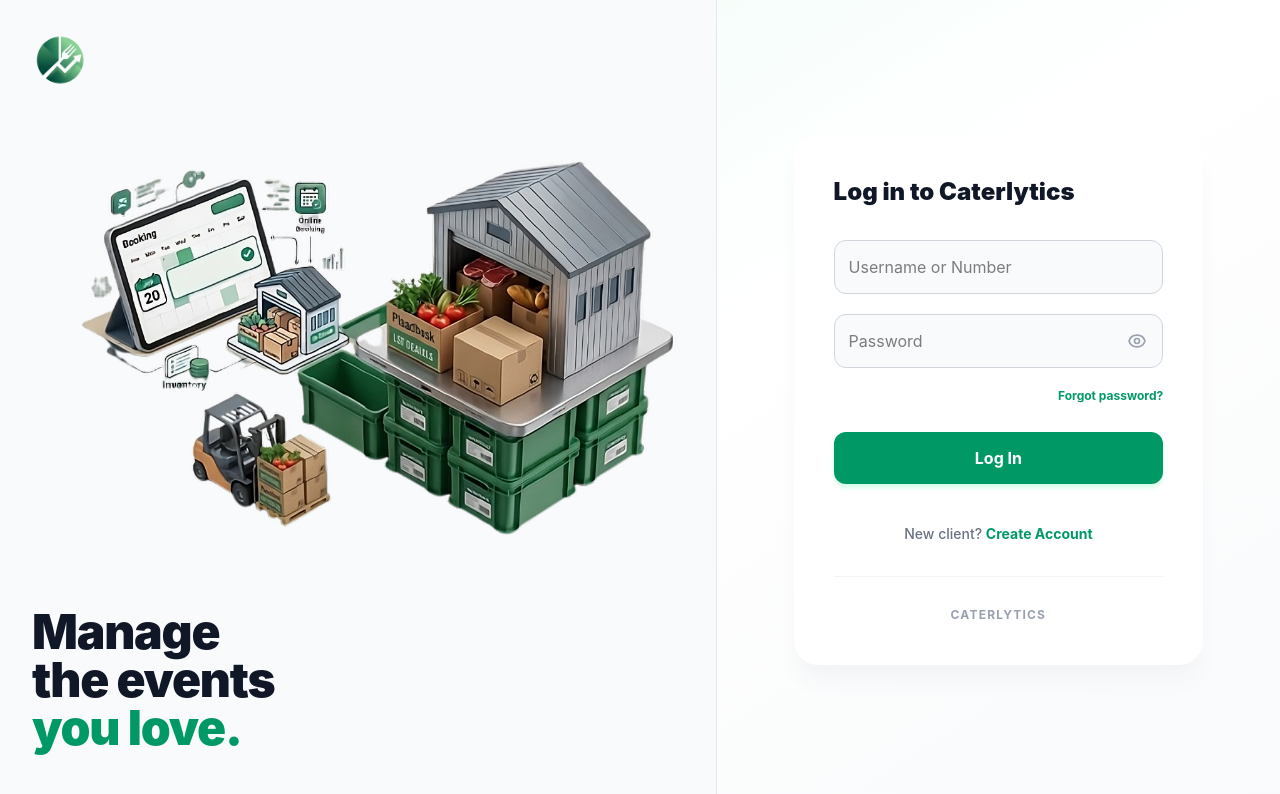
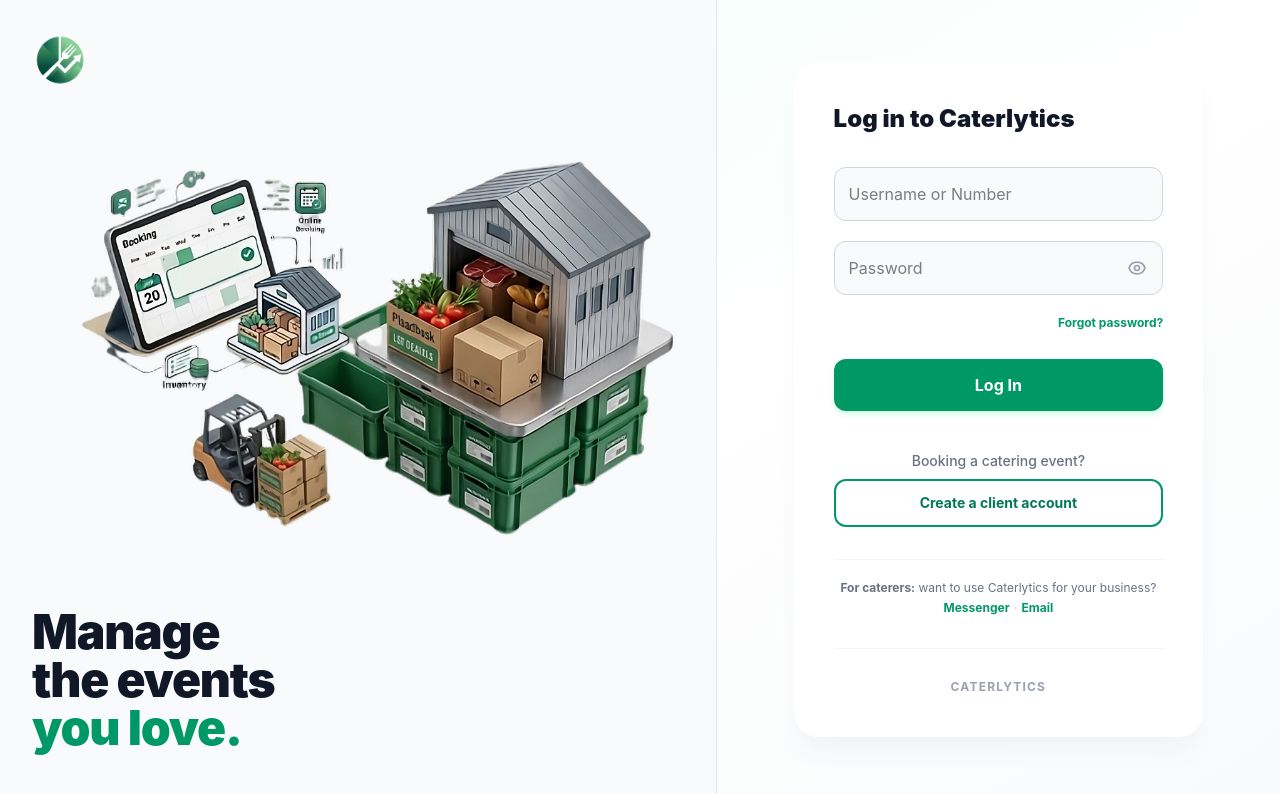
Before and after one commit to jmrvls/caterlytics-frontend, a Vue app: page / in a window 1280 px wide. Shown: the top 794 px of the page. Built offline with nearby package versions, Linux system fonts and the light colour scheme; no server answers.

Commit message:
add other featured

```diff
--- a/src/Views/ClientDashboard.vue
+++ b/src/Views/ClientDashboard.vue
@@ -31,12 +31,6 @@
                 <path stroke-linecap="round" stroke-linejoin="round" stroke-width="2" d="M15 12a3 3 0 11-6 0 3 3 0 016 0z" />
               </svg>
               Settings
-            </button>
-            <button @click="showAccountMenu = false; router.push('/register-business')" class="w-full flex items-center gap-2.5 text-left px-4 py-2.5 text-sm text-gray-600 dark:text-gray-300 hover:bg-gray-50 dark:hover:bg-gray-700">
-              <svg class="w-4 h-4" fill="none" viewBox="0 0 24 24" stroke="currentColor">
-                <path stroke-linecap="round" stroke-linejoin="round" stroke-width="2" d="M3 21h18M5 21V7l8-4v18M13 21V11l6 4v6M9 9v.01M9 12v.01M9 15v.01" />
-              </svg>
-              Register My Business
             </button>
             <button @click="handleLogout" class="w-full flex items-center gap-2.5 text-left px-4 py-2.5 text-sm text-red-500 dark:text-red-400 hover:bg-red-50 dark:hover:bg-red-900/30">
               <svg class="w-4 h-4" fill="none" viewBox="0 0 24 24" stroke="currentColor">
--- a/src/Views/LoginView.vue
+++ b/src/Views/LoginView.vue
@@ -111,10 +111,36 @@
           </button>
         </form>
 
-        <!-- Dynamic Registration Anchor Link -->
-        <div class="text-center pt-2">
-          <p class="text-sm text-gray-500 font-medium">
-            New client? <router-link to="/register" class="text-emerald-600 font-bold hover:underline">Create Account</router-link>
+        <!-- Client registration -->
+        <div class="text-center pt-2 space-y-2">
+          <p class="text-sm text-gray-500 font-medium">Booking a catering event?</p>
+          <router-link
+            to="/register"
+            class="block w-full p-3 rounded-xl border-2 border-emerald-600 text-emerald-700 font-bold text-sm hover:bg-emerald-50"
+          >
+            Create a client account
+          </router-link>
+        </div>
+
+        <!-- For caterers: contact to apply -->
+        <div class="text-center pt-5 border-t border-gray-100 space-y-1">
+          <p class="text-xs text-gray-500">
+            <span class="font-bold">For caterers:</span> want to use Caterlytics for your business?
+          </p>
+          <p class="text-xs font-bold">
+            <a
+              href="https://m.me/jmr.vls"
+              target="_blank"
+              rel="noopener noreferrer"
+              class="text-emerald-600 hover:underline"
+            >Messenger</a>
+            <span class="text-gray-300 mx-1">·</span>
+            <a
+              href="https://mail.google.com/mail/?view=cm&fs=1&to=jomaridorado99@gmail.com&su=Caterlytics%20Application&body=Business%20name%3A%0ALocation%3A%0AFacebook%20page%3A%0AContact%20number%3A"
+              target="_blank"
+              rel="noopener noreferrer"
+              class="text-emerald-600 hover:underline"
+            >Email</a>
           </p>
         </div>
 
```
